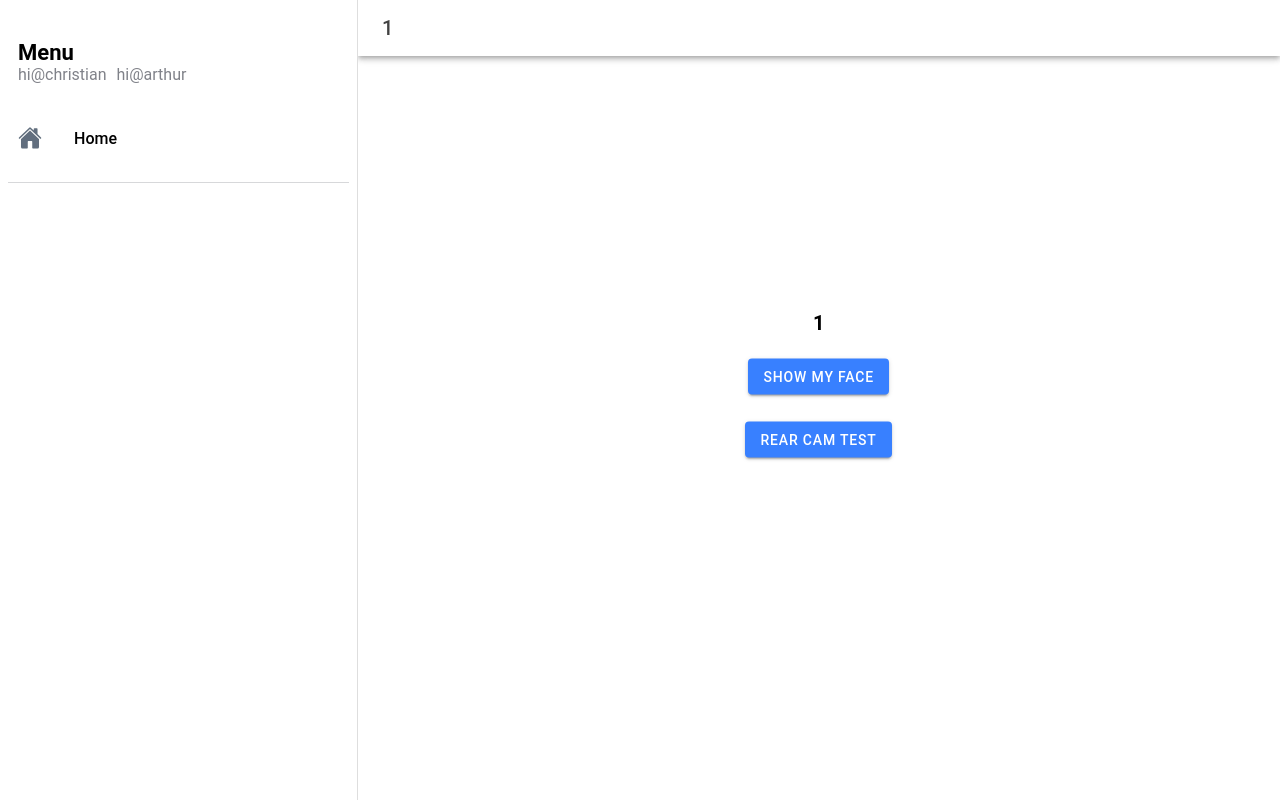
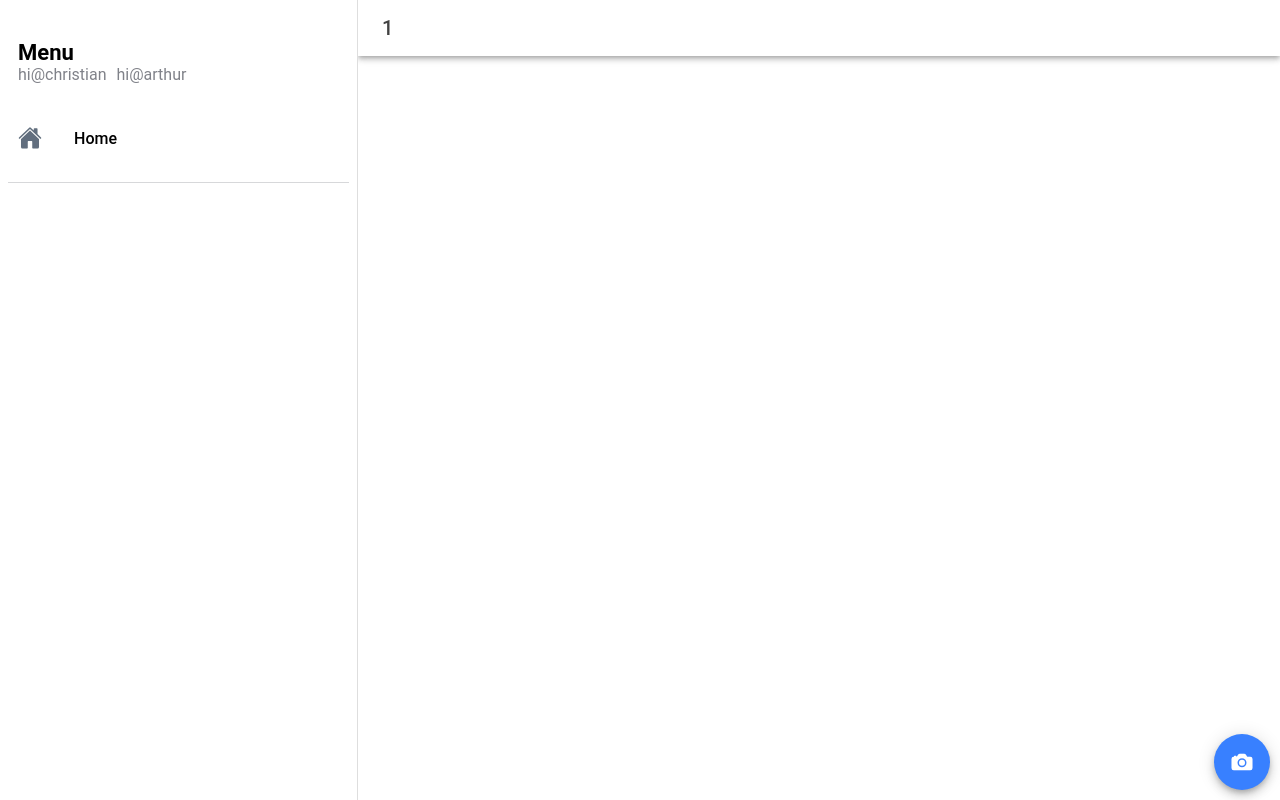
Before and after one commit to jthies73/rewe-app, a React (Create React App) app in the folder rewe-app-fe/: page /1 in a window 1280 px wide. Built offline with nearby package versions, Linux system fonts and the light colour scheme.

Commit message:
Use floating action button for taking photos

```diff
--- a/rewe-app-fe/src/components/ExploreContainer.tsx
+++ b/rewe-app-fe/src/components/ExploreContainer.tsx
@@ -13,18 +13,8 @@ import "./ExploreContainer.css";
 
 interface ContainerProps {
 	name: string;
+	photos: Photo[];
 }
-
-const takePhoto = async (direction: "rear" | "front") => {
-	return await Camera.getPhoto({
-		quality: 100,
-		allowEditing: true,
-		resultType: CameraResultType.Uri,
-		source: CameraSource.Camera,
-		direction:
-			direction === "rear" ? CameraDirection.Rear : CameraDirection.Front,
-	});
-};
 
 // A function that uploads a photo to the server in multipart/form-data format
 async function uploadPhoto(photo: Photo) {
@@ -56,37 +46,9 @@ async function uploadPhoto(photo: Photo) {
 	console.log("Upload successful!", res);
 }
 
-const ExploreContainer: React.FC<ContainerProps> = ({ name }) => {
-	const [photos, setPhotos] = useState<Photo[]>([]);
-
+const ExploreContainer: React.FC<ContainerProps> = ({ name, photos }) => {
 	return (
-		<div className="container">
-			<strong>{name.toUpperCase()}</strong>
-			<br />
-			<br />
-			<IonButton
-				onClick={async () => {
-					const photo = await takePhoto("front");
-					if (!photo) return;
-					setPhotos((photos) => [...photos, photo]);
-				}}
-			>
-				Show my face
-			</IonButton>
-			<br />
-			<br />
-			<IonButton
-				onClick={async () => {
-					const photo = await takePhoto("rear");
-					if (!photo) return;
-					setPhotos((photos) => [...photos, photo]);
-				}}
-			>
-				Rear cam test
-			</IonButton>
-			<br />
-			<br />
-
+		<div>
 			<IonGrid>
 				<IonRow>
 					{photos.map((photo) => (
--- a/rewe-app-fe/src/pages/Page.tsx
+++ b/rewe-app-fe/src/pages/Page.tsx
@@ -1,19 +1,42 @@
+import {
+	Camera,
+	CameraDirection,
+	CameraResultType,
+	CameraSource,
+	Photo,
+} from "@capacitor/camera";
 import {
 	IonButtons,
 	IonContent,
+	IonFab,
+	IonFabButton,
 	IonHeader,
+	IonIcon,
 	IonMenuButton,
 	IonPage,
 	IonTitle,
 	IonToolbar,
 } from "@ionic/react";
-import React from "react";
+import { camera } from "ionicons/icons";
+import React, { useState } from "react";
 import { useParams } from "react-router";
 
 import ExploreContainer from "../components/ExploreContainer";
 import "./Page.css";
 
+const takePhoto = async (direction: "rear" | "front") => {
+	return await Camera.getPhoto({
+		quality: 100,
+		allowEditing: true,
+		resultType: CameraResultType.Uri,
+		source: CameraSource.Camera,
+		direction:
+			direction === "rear" ? CameraDirection.Rear : CameraDirection.Front,
+	});
+};
+
 const Page: React.FC = () => {
+	const [photos, setPhotos] = useState<Photo[]>([]);
 	const { name } = useParams<{ name: string }>();
 
 	return (
@@ -33,8 +56,21 @@ const Page: React.FC = () => {
 						<IonTitle size="large">{name + "TEST"}</IonTitle>
 					</IonToolbar>
 				</IonHeader>
-				<ExploreContainer name={name} />
+				<ExploreContainer photos={photos} name={name} />
 			</IonContent>
+
+			{/* Add the fab button with the camera icon */}
+			<IonFab vertical={"bottom"} horizontal={"end"}>
+				<IonFabButton
+					onClick={async () => {
+						const photo = await takePhoto("front");
+						if (!photo) return;
+						setPhotos((photos) => [...photos, photo]);
+					}}
+				>
+					<IonIcon icon={camera} />
+				</IonFabButton>
+			</IonFab>
 		</IonPage>
 	);
 };
```
